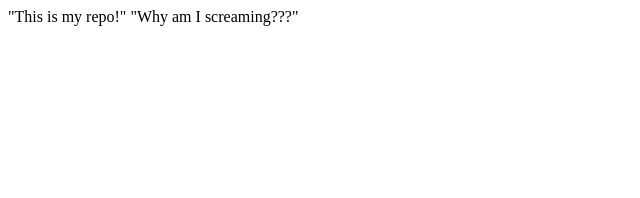
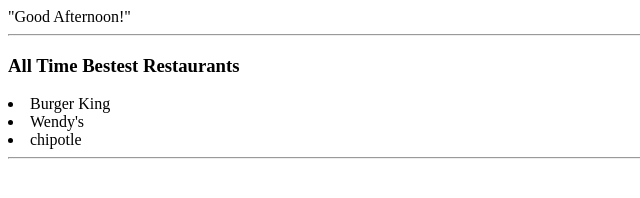
Before and after one commit to Lechiffre48/Net201openrepoMhernandez, a plain HTML site: page index.html in a window 1280 px wide. Shown: the whole page, without its empty margins (0-640 px from the left). Drawn offline with Linux system fonts and the light colour scheme.

Commit message:
Added 4th item in list

```diff
--- a/index.html
+++ b/index.html
@@ -1,7 +1,13 @@
 <!DOCTYPE html>
 </html>
     </body>
-        </h3>"This is my repo!"
-        </h2>"Why am I screaming???"</h2>
+         </h5>"Good Afternoon!"</h5>
+         <hr><h3>All Time Bestest Restaurants</h3>
+         </ol>
+              <li>Burger King</li>
+              <li>Wendy's</li>
+              <li>chipotle</li>
+         </ol>
+         <hr>
     </body>
 </html>
```
